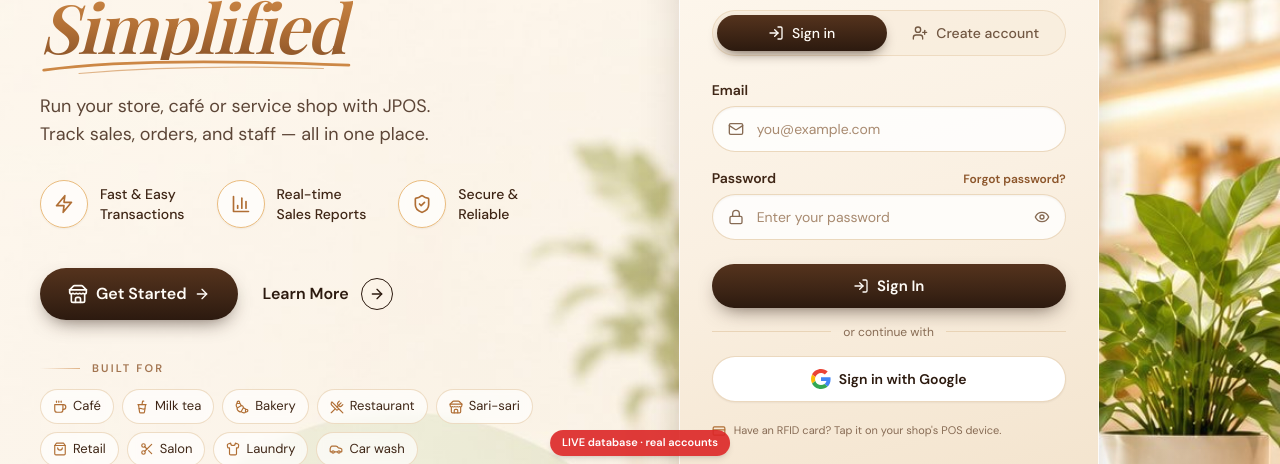
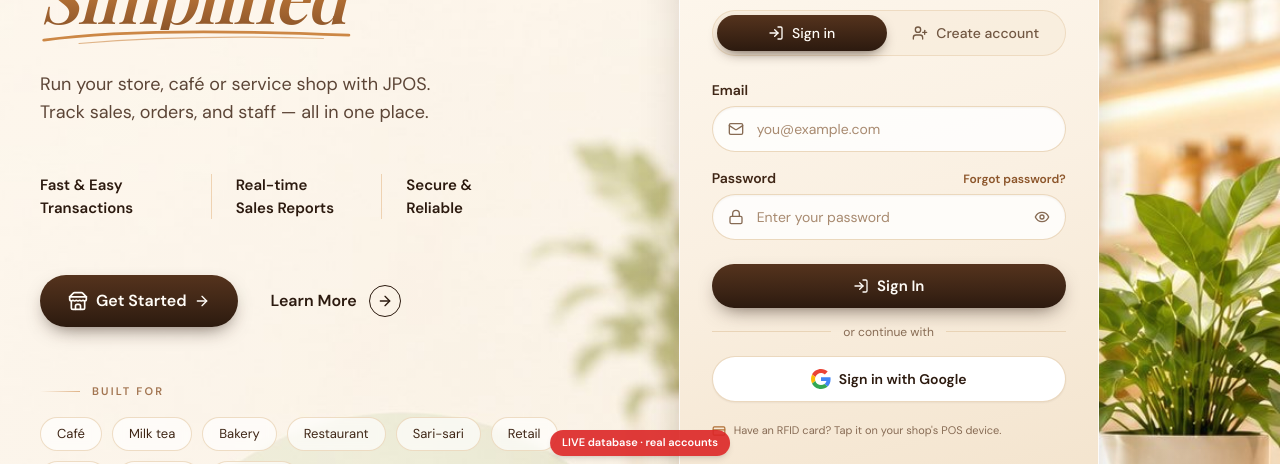
Before and after one commit to anderson895/JPOS, a React (Vite) app: page /login in a window 1280 px wide. Shown: the part 336-800 px from the top of the page. Built offline with nearby package versions, Linux system fonts and the light colour scheme; no server answers; the database is empty; a web font is replaced by a local one.

Commit message:
Landing hero: no icons on the three points or the Built for chips, more room between parts; Starter card without the VAT line

```diff
--- a/src/components/landing/Hero.tsx
+++ b/src/components/landing/Hero.tsx
@@ -1,4 +1,4 @@
-import { ArrowRight, BarChart3, ShieldCheck, Store, Zap } from 'lucide-react';
+import { ArrowRight, Store } from 'lucide-react';
 import { Link } from 'react-router-dom';
 import LoginCard from './LoginCard';
 import { Swash, Wave } from '@/components/shared/Decor';
@@ -6,9 +6,9 @@
 import { BUILT_FOR } from './content';
 
 const HIGHLIGHTS = [
-  { icon: Zap, line1: 'Fast & Easy', line2: 'Transactions' },
-  { icon: BarChart3, line1: 'Real-time', line2: 'Sales Reports' },
-  { icon: ShieldCheck, line1: 'Secure &', line2: 'Reliable' },
+  { line1: 'Fast & Easy', line2: 'Transactions' },
+  { line1: 'Real-time', line2: 'Sales Reports' },
+  { line1: 'Secure &', line2: 'Reliable' },
 ];
 
 /**
@@ -43,25 +43,22 @@
             </span>
           </h1>
 
-          <p className="mx-auto lg:mx-0 mt-7 sm:mt-8 max-w-xl text-base sm:text-lg text-espresso-800/85 leading-relaxed">
+          <p className="mx-auto lg:mx-0 mt-8 sm:mt-10 max-w-xl text-base sm:text-lg text-espresso-800/85 leading-relaxed">
             Run your store, café or service shop with JPOS.
             <br className="hidden sm:block" /> Track sales, orders, and staff — all in one place.
           </p>
 
-          {/* Three even columns on phones (icon above the words); a row on wide screens */}
-          <ul className="mx-auto lg:mx-0 mt-8 grid max-w-md grid-cols-3 gap-2 lg:flex lg:max-w-none lg:flex-wrap lg:gap-x-8 lg:gap-y-4">
-            {HIGHLIGHTS.map(({ icon: Icon, line1, line2 }) => (
-              <li key={line1} className="flex flex-col items-center gap-2 lg:flex-row lg:gap-3">
-                <span className="w-11 h-11 sm:w-12 sm:h-12 shrink-0 rounded-full border border-caramel-300 bg-white/70 flex items-center justify-center text-caramel-600 shadow-sm backdrop-blur-sm">
-                  <Icon className="w-5 h-5" />
-                </span>
-                <span className="text-xs sm:text-sm font-medium leading-tight text-espresso-800">{line1}<br />{line2}</span>
+          {/* Three short points, words only, with a thin caramel line between them */}
+          <ul className="mx-auto lg:mx-0 mt-10 sm:mt-12 grid max-w-md grid-cols-3 divide-x divide-caramel-400/40 lg:max-w-lg">
+            {HIGHLIGHTS.map(({ line1, line2 }) => (
+              <li key={line1} className="px-3 text-center first:pl-0 lg:px-6 lg:text-left lg:first:pl-0">
+                <span className="text-sm sm:text-[15px] font-semibold leading-snug text-espresso-900">{line1}<br />{line2}</span>
               </li>
             ))}
           </ul>
 
           {/* Phones: one big Get Started button, Learn More under it. Wider: side by side */}
-          <div className="mx-auto lg:mx-0 mt-9 sm:mt-10 flex max-w-sm flex-col items-center gap-4 sm:max-w-none sm:flex-row sm:justify-center sm:gap-6 lg:justify-start">
+          <div className="mx-auto lg:mx-0 mt-12 sm:mt-14 flex max-w-sm flex-col items-center gap-5 sm:max-w-none sm:flex-row sm:justify-center sm:gap-8 lg:justify-start">
             {/* Straight to sign-up, with the free trial picked */}
             <Link to="/subscribe?plan=trial" className="btn-primary w-full px-7 py-3.5 text-base sm:w-auto">
               <Store className="w-5 h-5" />
@@ -80,19 +77,18 @@
           </div>
 
           {/* "Built for" — the kinds of small businesses JPOS serves */}
-          <div className="mt-9 sm:mt-10">
+          <div className="mt-12 sm:mt-14">
             <p className="flex items-center justify-center lg:justify-start gap-3 text-[11px] font-semibold uppercase tracking-[0.2em] text-caramel-700/80">
               <span className="h-px w-10 bg-gradient-to-r from-transparent to-caramel-500/60" />
               Built for
               <span className="h-px w-10 bg-gradient-to-l from-transparent to-caramel-500/60 lg:hidden" />
             </p>
-            <ul className="mx-auto lg:mx-0 mt-3 flex max-w-xl flex-wrap justify-center lg:justify-start gap-2" aria-label="Built for">
-              {BUILT_FOR.map(({ icon: Icon, label }) => (
+            <ul className="mx-auto lg:mx-0 mt-4 flex max-w-xl flex-wrap justify-center lg:justify-start gap-2.5" aria-label="Built for">
+              {BUILT_FOR.map(label => (
                 <li
                   key={label}
-                  className="inline-flex items-center gap-1.5 rounded-full border border-cream-400/70 bg-white/65 px-3 py-1.5 text-[13px] text-espresso-800 backdrop-blur-sm"
+                  className="rounded-full border border-cream-400/70 bg-white/65 px-4 py-1.5 text-[13px] text-espresso-800 backdrop-blur-sm"
                 >
-                  <Icon className="w-3.5 h-3.5 text-caramel-600" aria-hidden="true" />
                   {label}
                 </li>
               ))}
--- a/src/components/landing/content.ts
+++ b/src/components/landing/content.ts
@@ -1,8 +1,7 @@
+import {
+  BarChart3, Package, FileText, ShieldCheck, CreditCard, ShoppingCart,
+} from 'lucide-react';
 import type { LucideIcon } from 'lucide-react';
-import {
-  BarChart3, Package, Coffee, FileText, ShieldCheck, CreditCard, ShoppingCart,
-  CupSoda, Croissant, UtensilsCrossed, Store, ShoppingBag, Scissors, Shirt, Car,
-} from 'lucide-react';
 
 /*
  * All landing-page copy in one place so marketing text can change without
@@ -22,17 +21,7 @@
 ] as const;
 
 /** "Built for" chips in the hero: the kinds of small businesses JPOS serves. */
-export const BUILT_FOR: { icon: LucideIcon; label: string }[] = [
-  { icon: Coffee,          label: 'Café' },
-  { icon: CupSoda,         label: 'Milk tea' },
-  { icon: Croissant,       label: 'Bakery' },
-  { icon: UtensilsCrossed, label: 'Restaurant' },
-  { icon: Store,           label: 'Sari-sari' },
-  { icon: ShoppingBag,     label: 'Retail' },
-  { icon: Scissors,        label: 'Salon' },
-  { icon: Shirt,           label: 'Laundry' },
-  { icon: Car,             label: 'Car wash' },
-];
+export const BUILT_FOR: string[] = ['Café', 'Milk tea', 'Bakery', 'Restaurant', 'Sari-sari', 'Retail', 'Salon', 'Laundry', 'Car wash'];
 
 export const ABOUT_POINTS = [
   'Easy to Use Interface',
--- a/src/components/shared/PlanCards.tsx
+++ b/src/components/shared/PlanCards.tsx
@@ -20,7 +20,7 @@
 interface Feature { label: string; soon?: boolean }
 const FEATURES: Record<PlanId, Feature[]> = {
   starter: [
-    { label: 'Point of sale' }, { label: 'VAT receipts with QR' }, { label: 'Senior/PWD discount' },
+    { label: 'Point of sale' }, { label: 'Senior/PWD discount' },
     { label: 'Barcode scan + product details' }, { label: 'Today & weekly reports' }, { label: 'Available on mobile and desktop' },
   ],
   business: [
```
